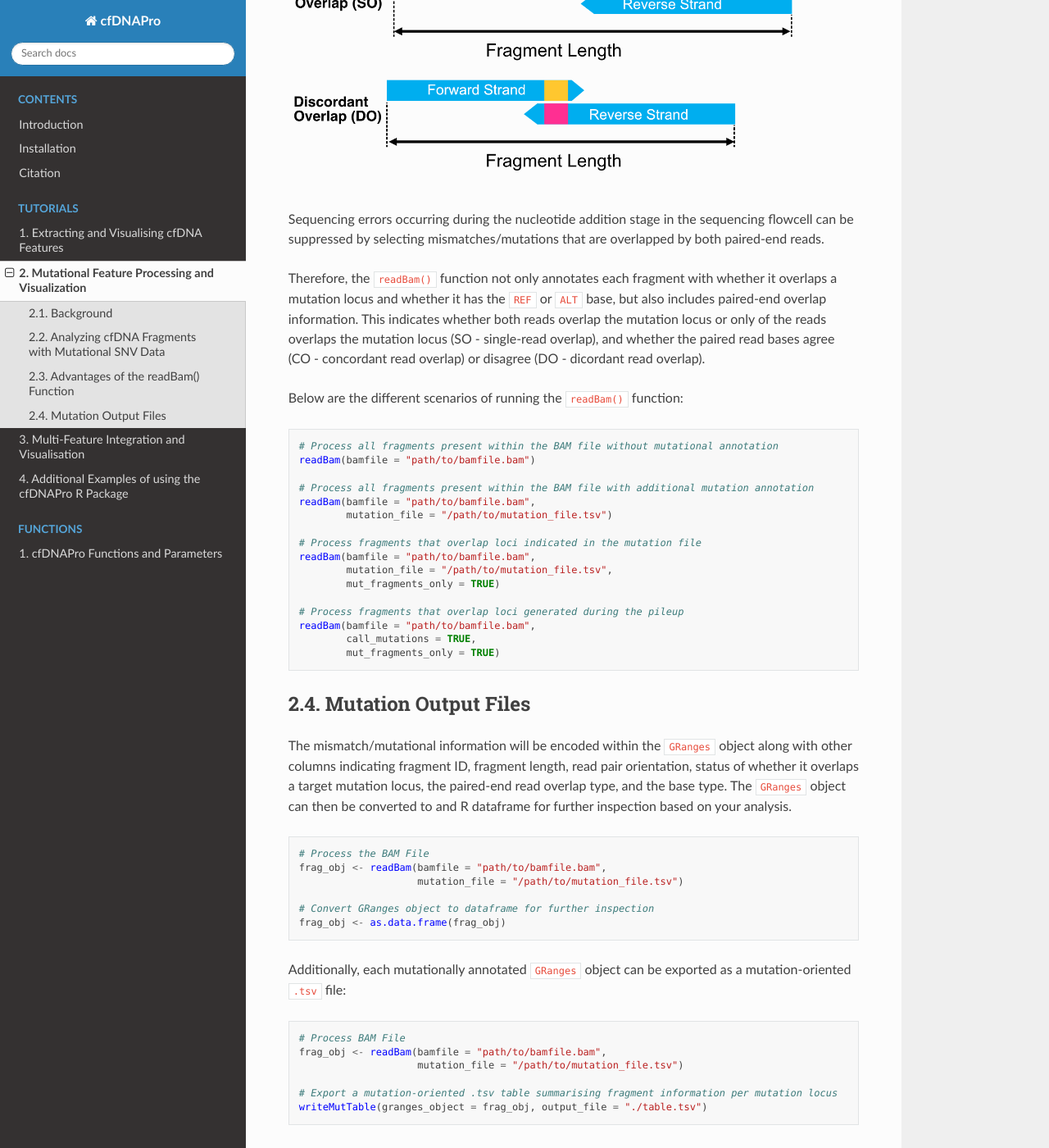
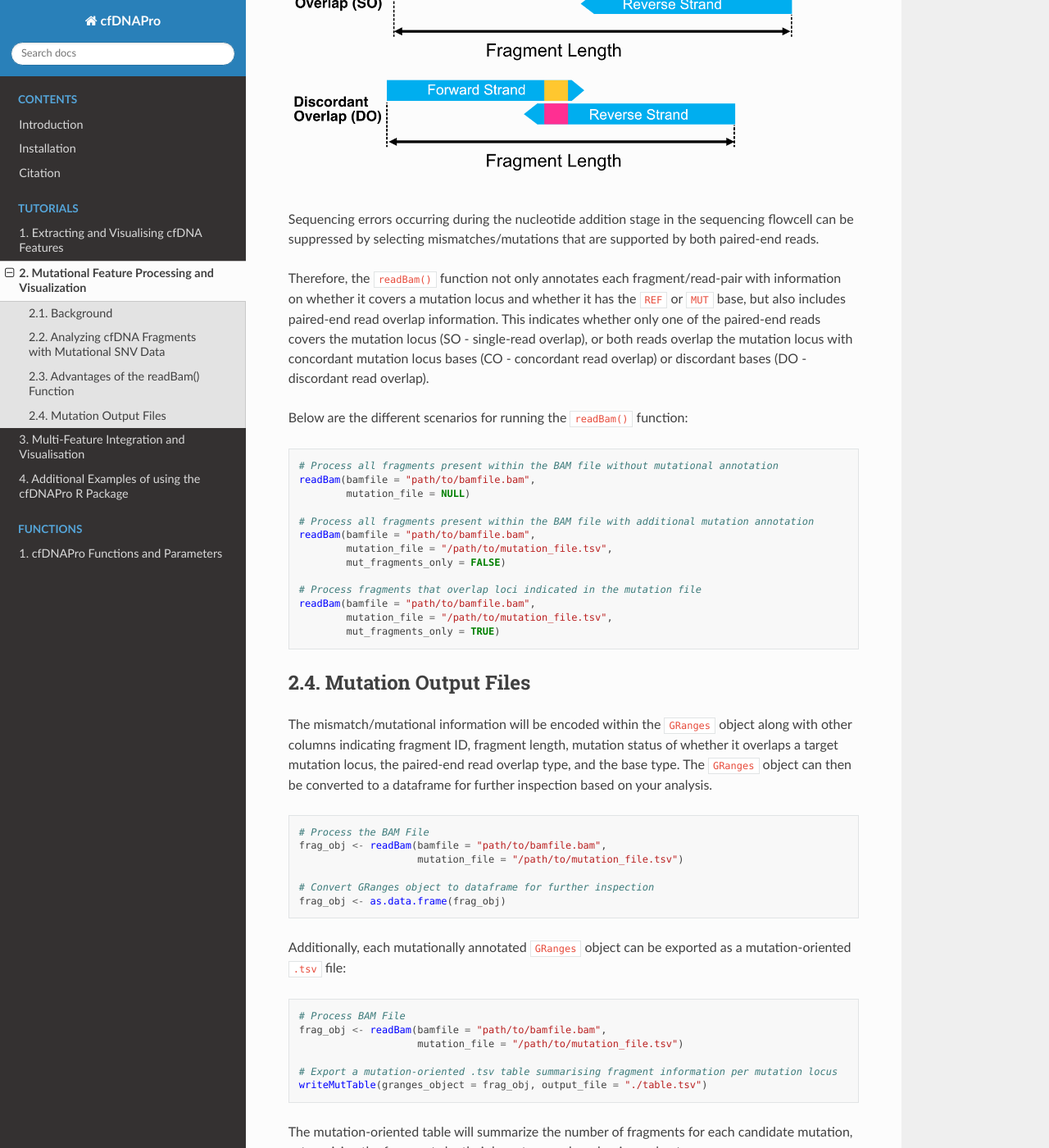
Before and after one commit to hw538/docs-cfdnapro, a Sphinx documentation site: the page built from docs/tutorials/tutorial_2.rst, in a window 1280 px wide and 1400 px high, scrolled down 3453 px. Shown: the whole window at 82% size. Built offline with Sphinx 7.4.7 and the Read the Docs theme 3.1.0, drawn with Linux system fonts in a browser that asks for light colours; some of the changed text lies outside the part shown.

Commit message:
Update tutorial_2.rst

```diff
--- a/docs/tutorials/tutorial_2.rst
+++ b/docs/tutorials/tutorial_2.rst
@@ -174,37 +174,34 @@
 Sequencing errors occurring during the nucleotide
 addition stage in the sequencing flowcell can be suppressed
 by selecting mismatches/mutations that are
-overlapped by both paired-end reads.
+supported by both paired-end reads.
 
 Therefore, the ``readBam()`` function not only
-annotates each fragment with whether it overlaps a mutation
-locus and whether it has the ``REF`` or ``ALT`` base,
-but also includes paired-end overlap information.
-This indicates whether both reads overlap the mutation locus
-or only of the reads overlaps the mutation locus
-(SO - single-read overlap),
-and whether the paired read bases agree
-(CO - concordant read overlap) or disagree (DO - dicordant read overlap).
+annotates each fragment/read-pair with information on
+whether it covers a mutation locus and whether it has
+the ``REF`` or ``MUT`` base, but also includes paired-end
+read overlap information.
+This indicates whether only one of the paired-end reads covers the mutation
+locus (SO - single-read overlap), or both reads overlap the mutation locus
+with concordant mutation locus bases (CO - concordant read overlap) or
+discordant bases (DO - discordant read overlap).
 
-Below are the different scenarios of running the ``readBam()`` function:
+Below are the different scenarios for running the ``readBam()`` function:
 
 .. code:: R
 
   # Process all fragments present within the BAM file without mutational annotation
-  readBam(bamfile = "path/to/bamfile.bam")
+  readBam(bamfile = "path/to/bamfile.bam",
+          mutation_file = NULL)
 
   # Process all fragments present within the BAM file with additional mutation annotation
   readBam(bamfile = "path/to/bamfile.bam",
-          mutation_file = "/path/to/mutation_file.tsv")
+          mutation_file = "/path/to/mutation_file.tsv",
+          mut_fragments_only = FALSE)
 
   # Process fragments that overlap loci indicated in the mutation file
   readBam(bamfile = "path/to/bamfile.bam",
           mutation_file = "/path/to/mutation_file.tsv",
-          mut_fragments_only = TRUE)
-
-  # Process fragments that overlap loci generated during the pileup
-  readBam(bamfile = "path/to/bamfile.bam",
-          call_mutations = TRUE,
           mut_fragments_only = TRUE)
 
 
@@ -214,10 +211,9 @@
 be encoded within the ``GRanges`` object
 along with other columns indicating
 fragment ID, fragment length,
-read pair orientation, status
-of whether it overlaps a target mutation locus,
+mutation status of whether it overlaps a target mutation locus,
 the paired-end read overlap type, and the base type.
-The ``GRanges`` object can then be converted to and R dataframe
+The ``GRanges`` object can then be converted to a dataframe
 for further inspection based on your analysis.
 
 
@@ -277,7 +273,31 @@
 
 The plot will discriminate between SBS supported by discordant-bases, and single-read/paired-read overlap.
 
-Alternatively, we can plot the trinucleotide profile by excluding the discordant bases.
+Alternatively, we can plot the trinucleotide profile by excluding the read-pairs
+with discordant bases. A mutation locus, such as chr22:50592320-50592320:A-G,
+can have a different number of read-pair types covering it. The types are:
+
+- ``CO_MUT``: Concordant read-pair overlap with mutation base
+- ``SO_MUT``: Single read overlap with mutation base
+- ``CO_REF``: Concordant read-pair overlap with reference base
+- ``SO_REF``: Single read overlap with reference base
+- ``DO``: Discordant read-pair bases at mutation locus
+- ``SO_OTHER``: Single read overlapping a base that is neither the REF nor MUT
+  base at the indicated mutation locus
+- ``CO_OTHER``: Concordant read-pair overlap at mutation locus but supporting
+  a base that is neither REF nor MUT
+
+By using the ``plotTrinucleotide()`` function's ``remove_type`` parameter, we can
+indicate that for each SBS locus, we want to set all discordant read-pair overlaps
+(``DO``) to 0.
+
+The ``output_file`` and ``ggsave_params`` parameters can be used to save the output
+with the desired specifications:
+
+- ``output_file``: String; the name and path of the output PDF file.
+- ``ggsave_params``: A list of parameters to be passed to ``ggplot2::ggsave()``. This list can include any of the arguments that ``ggsave()`` accepts. Default settings of ``ggsave()`` will be used unless specified.
+  Example: ``list(width = 10, height = 8, dpi = 300)``
+
 
 .. code:: R
 
@@ -288,9 +308,16 @@
     # Generate a Dataframe with Trinucleotide SBS Information
     trinuc_obj <- callTrinucleotide(frag_obj)
 
-    # Plot Trinucleotide SBS Profile by excluding the dicordant read-pair overlap SBSs
+    # Plot Trinucleotide SBS Profile by removing the discordant read-pair overlaps
     plotTrinucleotide(trinuc_obj,
-                      remove_type = c("DO"))
+                      remove_type = c("DO"),
+                      output_file = "./trinucleotide_profile.pdf",
+                      ggsave_params = list(
+                        width = 17,
+                        height = 6,
+                        units = "cm",
+                        device = "pdf"))
+
 
 .. image:: static/cfDNA_plasma_postfilter.png
   :width: 800
@@ -299,3 +326,20 @@
   :alt: trinuc_postfilter_tut3
 
 |
+
+If we want to remove every locus that had even one discordant
+read-pair supporting that mutation, we can use the
+``exclude_if_type_present = c("DO")`` parameter.
+Conversely, if we want to retain every SBS that had even one concordant
+read-pair overlap supporting it, we can use the
+``retain_if_type_present = c("CO")`` parameter.
+
+.. code:: R
+
+    # Plot Trinucleotide SBS Profile by excluding loci with discordant read-pair overlaps
+    plotTrinucleotide(trinuc_obj,
+                      exclude_if_type_present = c("DO"))
+
+    # Plot Trinucleotide SBS Profile by retaining loci with concordant read-pair overlaps
+    plotTrinucleotide(trinuc_obj,
+                      retain_if_type_present = c("CO"))
```
